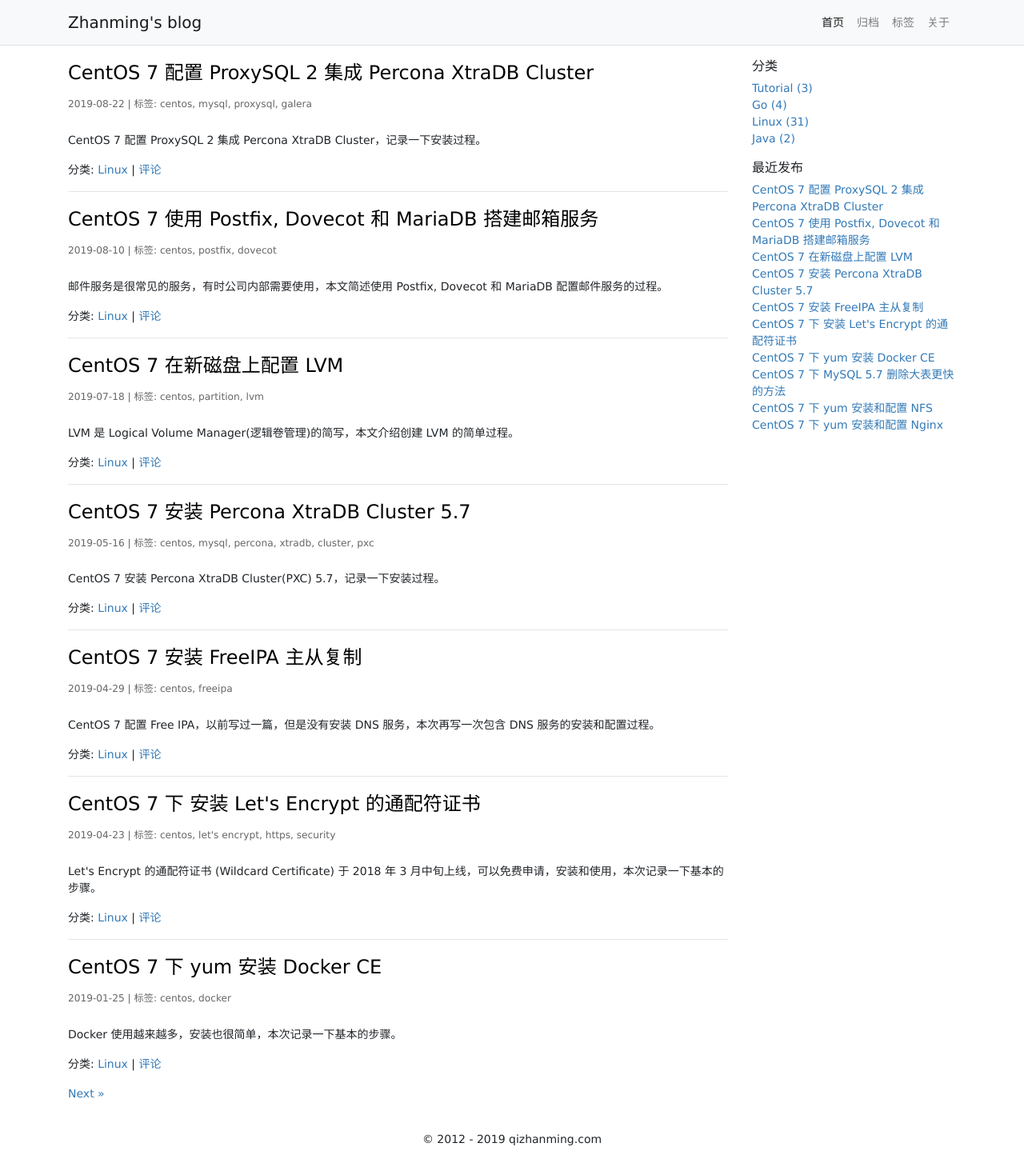
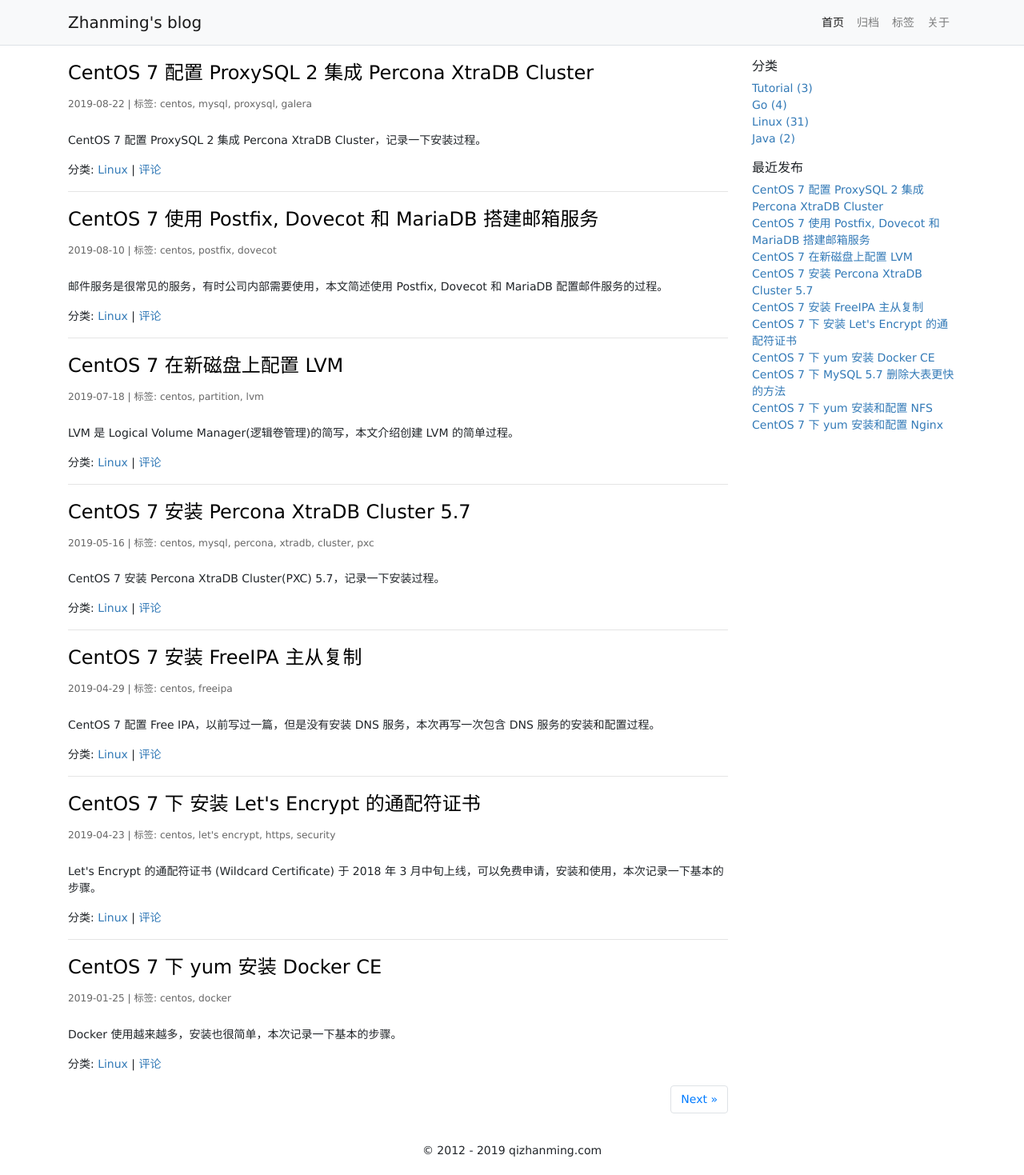
Before and after one commit to zhanming/zhanming.github.com, a Jekyll site: the page built from index.html, in a window 1280 px wide. Shown: the whole page at 80% size. Built offline with Jekyll 4.4.1, drawn with Linux system fonts in a browser that asks for light colours; the list of posts is cut into pages by our own code.

Commit message:
update pagination style.

```diff
--- a/_layouts/post.html
+++ b/_layouts/post.html
@@ -21,12 +21,12 @@ layout: default
 		</div>
 		{% comment %}<!---->{% endcomment %}
 		<div>
-			<ul class="pager">
+			<ul class="pagination">
 				{% if page.previous %}
-				<li class="previous"><a href="{{ page.previous.url }}" title="{{ page.previous.title }}">&larr; {{ page.previous.title }}</a></li>
+				<li class="page-item mr-auto"><a href="{{ page.previous.url }}" class="page-link" title="{{ page.previous.title }}">&larr; {{ page.previous.title }}</a></li>
 				{% endif %}
 				{% if page.next %}
-				<li class="next"><a href="{{ page.next.url }}" title="{{ page.next.title }}">{{ page.next.title }} &rarr;</a></li>
+				<li class="page-item ml-auto"><a href="{{ page.next.url }}" class="page-link" title="{{ page.next.title }}">{{ page.next.title }} &rarr;</a></li>
 				{% endif %}
 			</ul>
 		</div>
--- a/index.html
+++ b/index.html
@@ -23,12 +23,12 @@ notoc: true
 <ul class="pagination">
 	{% if paginator.previous_page %}
 	{% if paginator.previous_page == 1 %}
-	<li class="previous"><a href="/" title="Previous Page">&laquo; Previous</a></li>
+	<li class="page-item mr-auto"><a href="/" class="page-link">&laquo; Previous</a></li>
 	{% else %}
-	<li class="previous"><a href="/blog/page/{{ paginator.previous_page }}" class="previous">&laquo; Previous</a></li>
+	<li class="page-item mr-auto"><a href="/blog/page/{{ paginator.previous_page }}" class="page-link">&laquo; Previous</a></li>
 	{% endif %}
 	{% endif %}
 	{% if paginator.next_page %}
-	<li class="next"><a href="/blog/page/{{ paginator.next_page }}" class="next ">Next &raquo;</a></li>
+	<li class="page-item ml-auto"><a href="/blog/page/{{ paginator.next_page }}" class="page-link ">Next &raquo;</a></li>
 	{% endif %}
 </ul>
```
